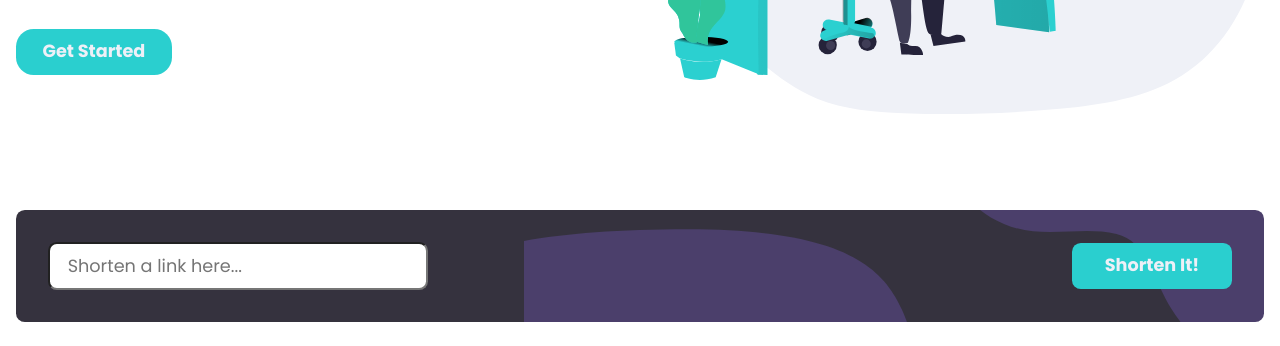
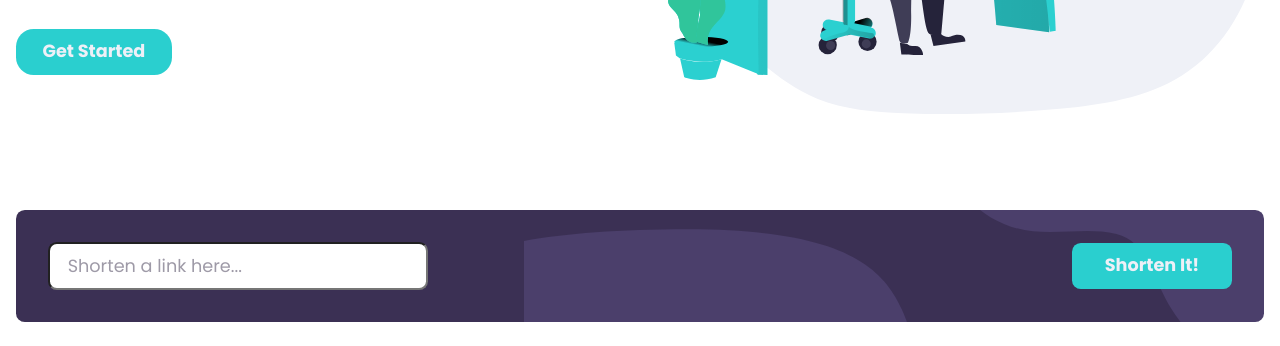
Before and after one commit to dwhenson/frontendmentor-url-shortner, a website: page src/index.html in a window 1280 px wide. Shown: the part 454-800 px from the top of the page. Drawn offline with nearby package versions, Linux system fonts and the light colour scheme; files that its build step writes are made by us from their sources.

Commit message:
🐛 FIX: Placeholder text color

```diff
--- a/src/scss/blocks/_submit.scss
+++ b/src/scss/blocks/_submit.scss
@@ -3,7 +3,7 @@
     // align-items: center;
     padding: clamp(1rem, 5vw, 2rem);
     border-radius: 0.5em;
-    background-color: var(--clr-neutral-300);
+    background-color: var(--clr-primary-200);
     background-image: url("../../images/bg-shorten-mobile.svg");
     background-position: top right;
     background-size: contain;
@@ -21,12 +21,16 @@
       max-inline-size: 100%;
       padding: 0.5em 1em;
       border-radius: 0.5em;
+
+      &::placeholder {
+        color: var(--clr-neutral-200);
+      }
     }
   }
 
   .cta {
     align-self: center;
-    inline-size: min(100%, 20rem);
+    inline-size: min(100%, 25rem);
     border-radius: 0.5em;
 
     @include respond-to("medium") {
```
